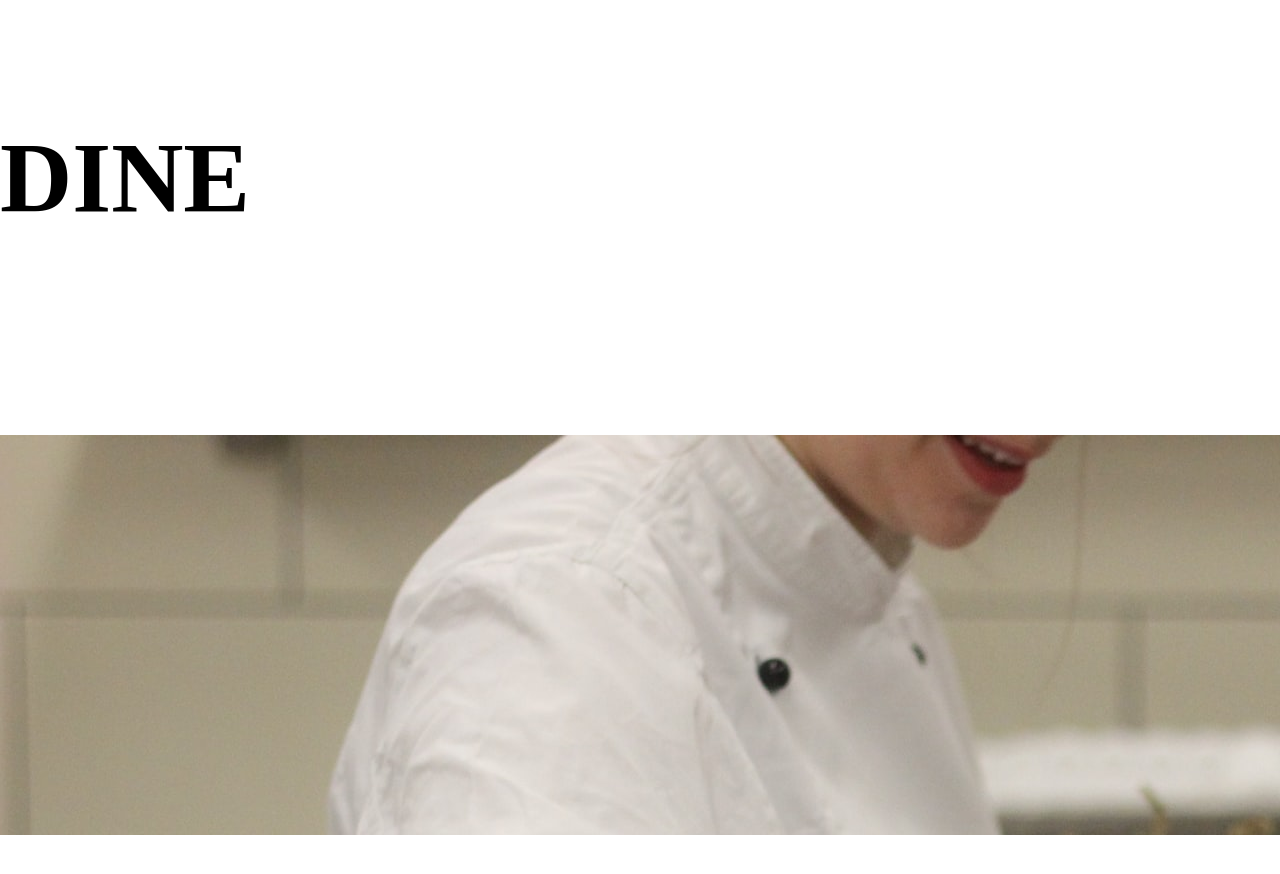
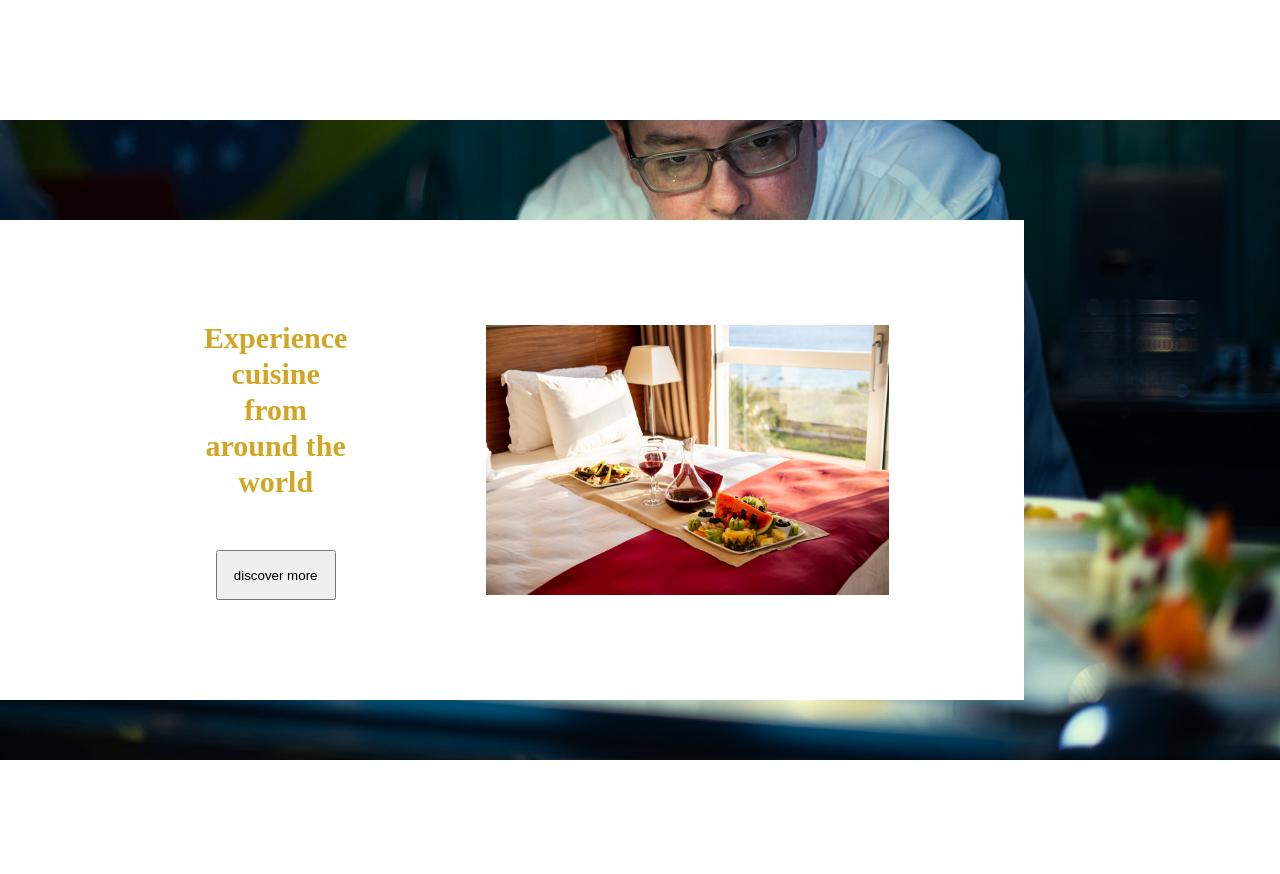
Before and after one commit to vlake93/Slake-2, a website: page index.html in a window 1280 px wide. Shown: the part 780-1654 px from the top of the page. Drawn offline with Linux system fonts and the light colour scheme; grey boxes are pictures that could not be loaded.

Commit message:
setting up default section

```diff
--- a/index.html
+++ b/index.html
@@ -30,10 +30,27 @@
       </nav>
     </header>
     <main>
-      <h2 class="heading-secondary">DINE</h2>
+      <section class="section-stay"></section>
       <section class="section-dine">
-        <div class="section-dine-container"></div>
+        <div class="section-dine-container">
+          <div class="section-header">
+            <h2 class="section-header-text">
+              Experience cuisine from around the world
+            </h2>
+            <button class="section-header-button discover-btn">
+              discover more
+            </button>
+          </div>
+          <div class="section-dine-carousel">
+            <img
+              class="section-dine-carousel-img"
+              src="assets/dine-1.jpg"
+              alt=""
+            />
+          </div>
+        </div>
       </section>
+      <!-- <h2 class="heading-secondary">STAY</h2> -->
     </main>
   </body>
 </html>
--- /dev/null
+++ b/sass/abstracts/_variables.scss
@@ -0,0 +1,6 @@
+// COLOR
+$color-white: #fff;
+$slake-gold: #d0a624;
+
+// MARGINS
+$section-margin: 10rem auto 10rem auto;
--- a/sass/base/_typography.scss
+++ b/sass/base/_typography.scss
@@ -1,4 +1,24 @@
 .heading-secondary {
-  margin-top: 10rem;
+  // margin: $heading-margin;
   font-size: 10rem;
 }
+
+.section-header {
+  max-width: 80%;
+  color: $slake-gold;
+  margin: auto;
+  gap: 5rem;
+  line-height: 1.2;
+  display: flex;
+  flex-direction: column;
+  justify-content: center;
+  align-items: center;
+  margin-left: 20rem;
+
+  &-text {
+    // margin-left: 10rem;
+    text-align: center;
+    font-size: 3rem;
+    width: 100%;
+  }
+}
--- /dev/null
+++ b/sass/components/_buttons.scss
@@ -0,0 +1,4 @@
+.discover-btn {
+  width: 12rem;
+  height: 5rem;
+}
--- a/sass/main.scss
+++ b/sass/main.scss
@@ -1,5 +1,7 @@
 @import "abstracts/media";
+@import "abstracts/variables";
 @import "base/base";
 @import "base/typography";
+@import "components/buttons";
 @import "layouts/navigation";
 @import "pages/home";
--- a/sass/pages/_home.scss
+++ b/sass/pages/_home.scss
@@ -29,7 +29,32 @@
 }
 
 .section-dine {
-  background: url(../../assets/dine-cover.jpg);
-  margin: 20rem auto 20rem auto;
-  height: 50vh;
+  margin: $section-margin;
+  background: url(../../assets/dine-cover-2.jpg) no-repeat center center scroll;
+  background-size: cover;
+  background-position: 100% 100%;
+  padding: 10rem 20% 20rem 0;
+  height: 80vh;
+
+  &-container {
+    background-color: $color-white;
+    display: flex;
+    justify-content: center;
+    align-items: center;
+    min-width: 80vw;
+    min-height: 60vh;
+    align-items: center;
+  }
+
+  &-carousel {
+    // margin-left: rem;
+    display: flex;
+    justify-content: center;
+    align-items: center;
+
+    &-img {
+      // max-height: 50%;
+      max-width: 60%;
+    }
+  }
 }
```
Also changed, not shown: assets/dine-cover-2.jpg (added), css/style.css.
